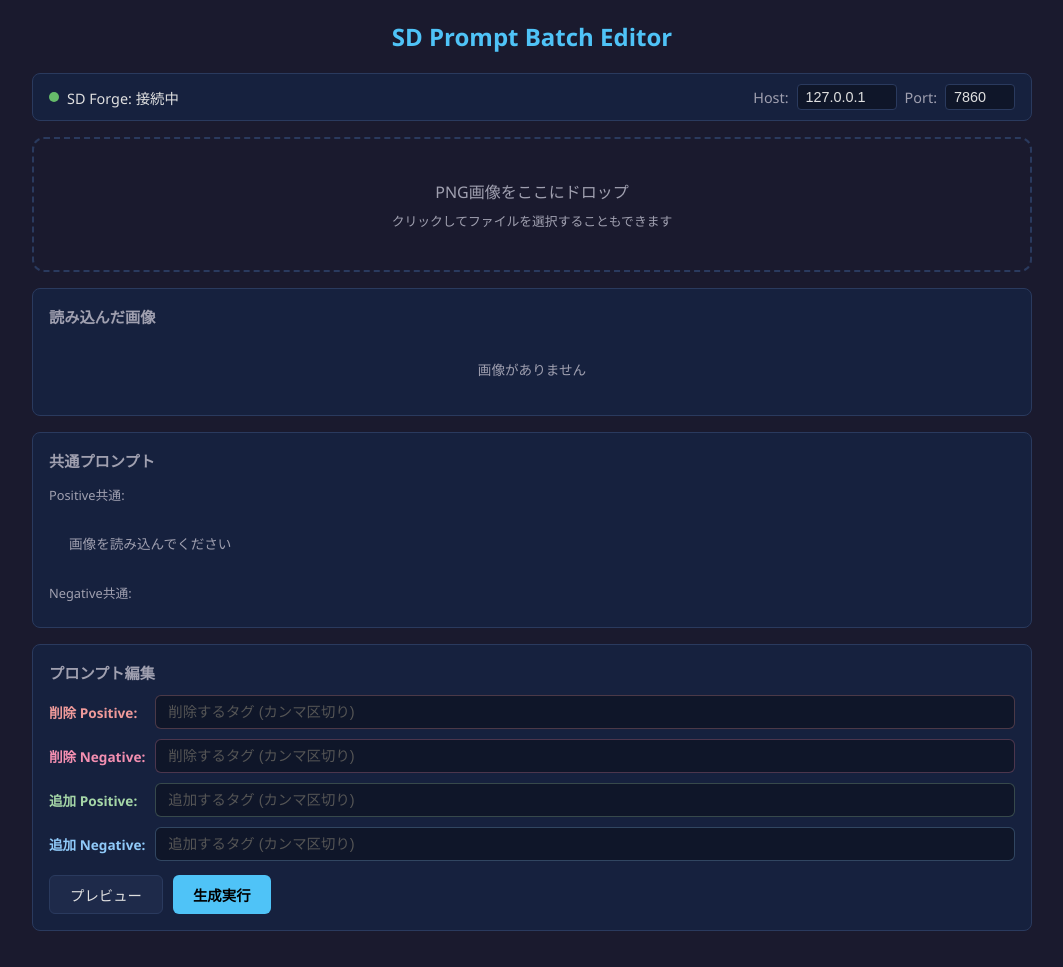
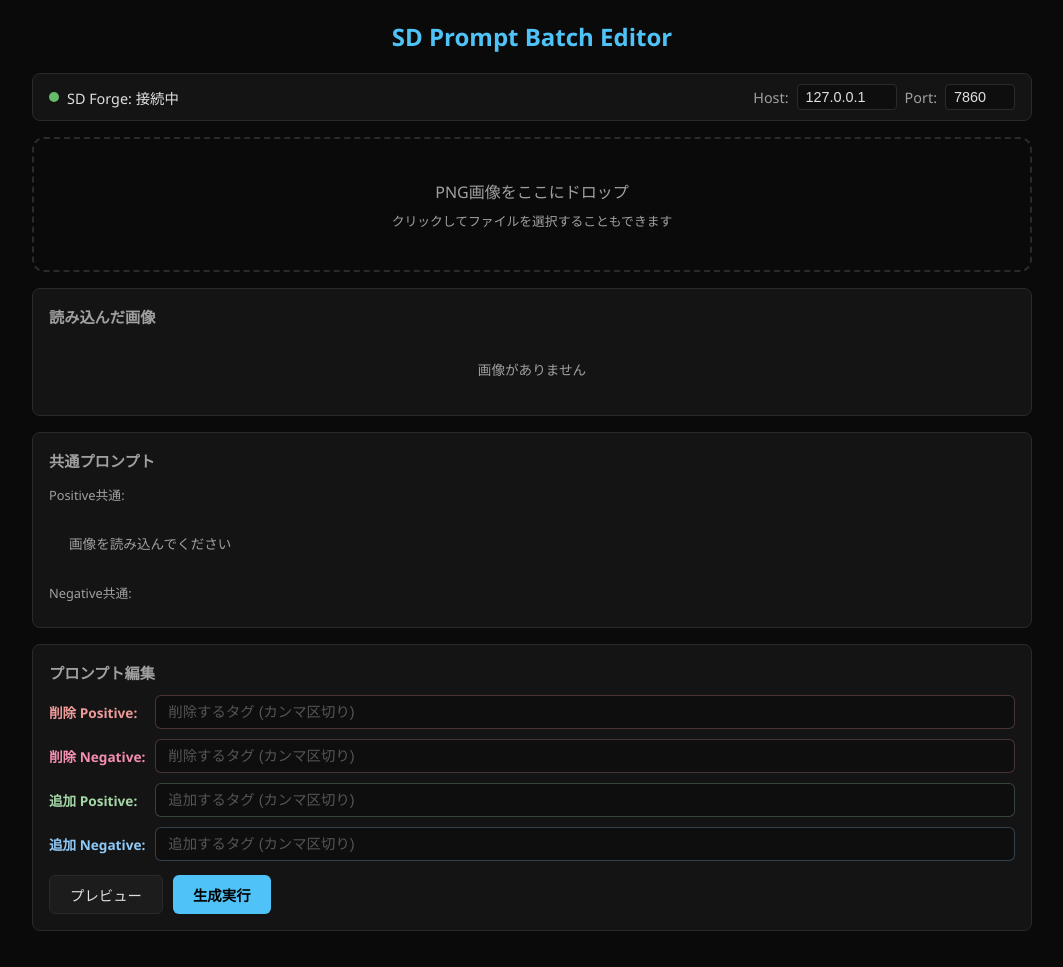
Before and after one commit to kasei-san/sd-prompt-batch-editor, a Flask app: page / in a window 1280 px wide. Shown: the whole page, without its empty margins (108-1171 px from the left). Run offline with Flask 3, Linux system fonts and the light colour scheme; data that the repository does not hold is empty; some libraries are stand-ins or nearby versions.

Commit message:
style: 背景色をnavy系から黒系に変更
--bg-primary: #1a1a2e → #0a0a0a
--bg-secondary: #16213e → #141414
--bg-card: #1e2a4a → #1c1c1c
--bg-input: #0f1629 → #0e0e0e
--border, --tag-bg も合わせて調整

Co-Authored-By: Claude Opus 4.6 <noreply@anthropic.com>

```diff
--- a/static/style.css
+++ b/static/style.css
@@ -1,17 +1,17 @@
 :root {
-    --bg-primary: #1a1a2e;
-    --bg-secondary: #16213e;
-    --bg-card: #1e2a4a;
-    --bg-input: #0f1629;
+    --bg-primary: #0a0a0a;
+    --bg-secondary: #141414;
+    --bg-card: #1c1c1c;
+    --bg-input: #0e0e0e;
     --text-primary: #e0e0e0;
-    --text-secondary: #a0a0b0;
+    --text-secondary: #a0a0a0;
     --accent: #4fc3f7;
     --accent-hover: #29b6f6;
     --success: #66bb6a;
     --error: #ef5350;
     --warning: #ffa726;
-    --border: #2a3a5e;
-    --tag-bg: #2a3a5e;
+    --border: #2a2a2a;
+    --tag-bg: #252525;
     --tag-text: #90caf9;
 }
 
```
